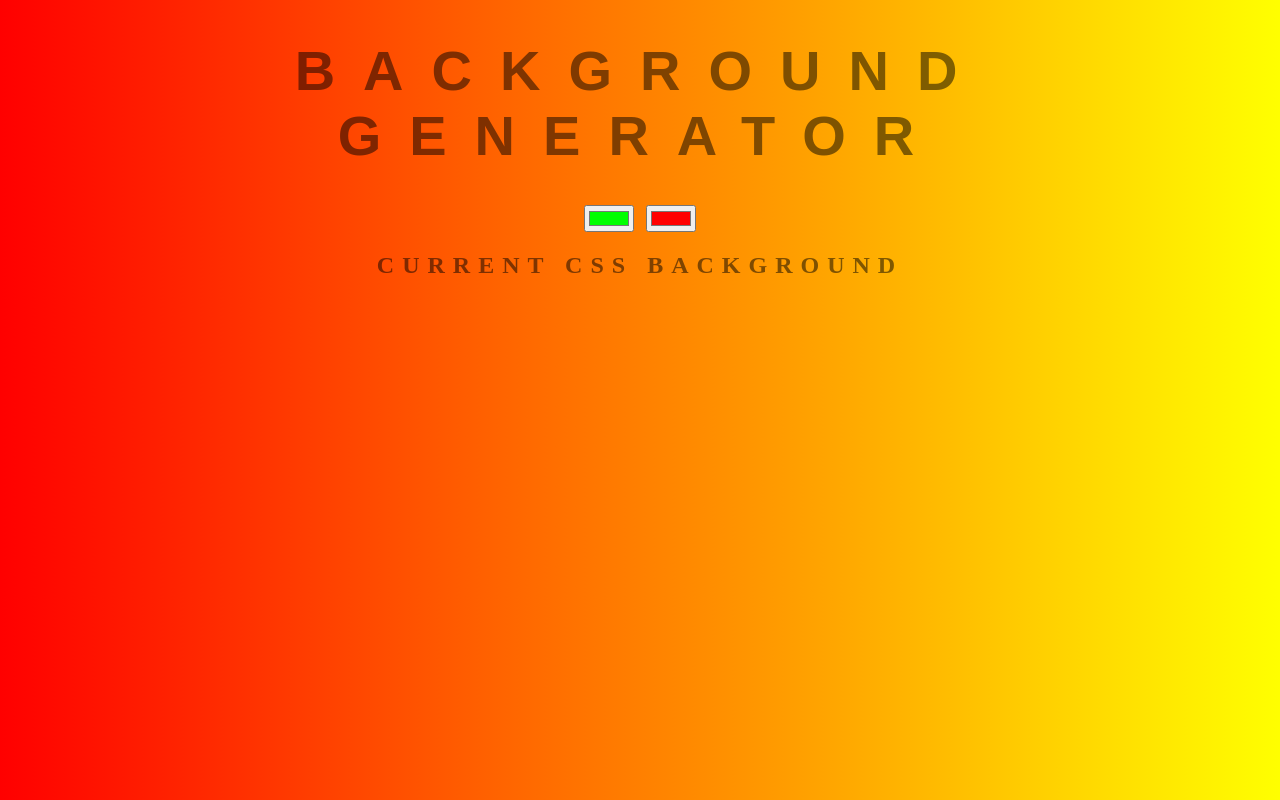
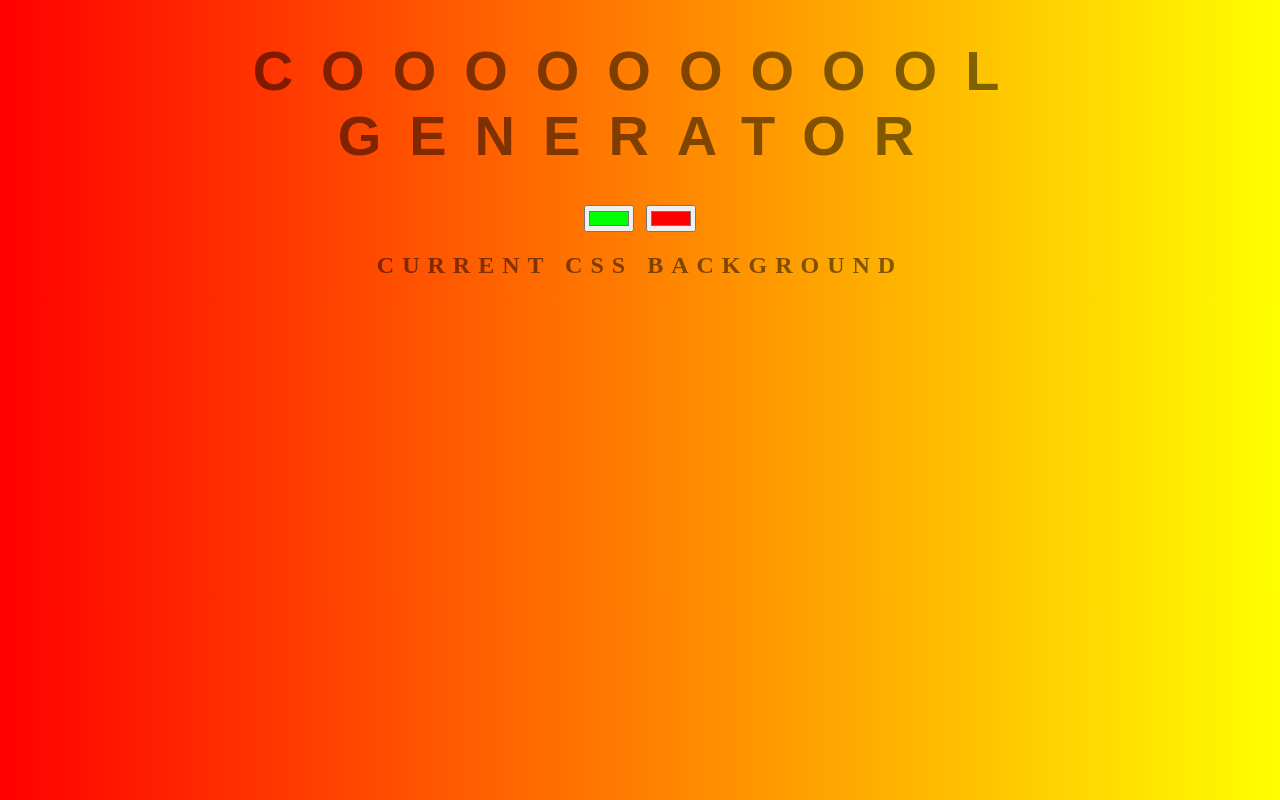
Before and after one commit to PrakashKolisetty/background-generator, a plain HTML site: page index.html in a window 1280 px wide. Drawn offline with Linux system fonts and the light colour scheme.

Commit message:
title changed

```diff
--- a/index.html
+++ b/index.html
@@ -5,7 +5,7 @@
 	<link rel="stylesheet" type="text/css" href="style.css">
 </head>
 <body id="gradient">
-	<h1>Background Generator</h1>
+	<h1>coooooooool Generator</h1>
 	<input class="color1" type="color" name="color1" value="#00ff00">
 	<input class="color2" type="color" name="color2" value="#ff0000">
 	<h2>Current CSS Background</h2>
```
